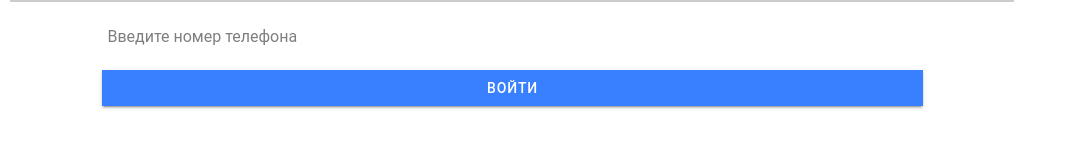
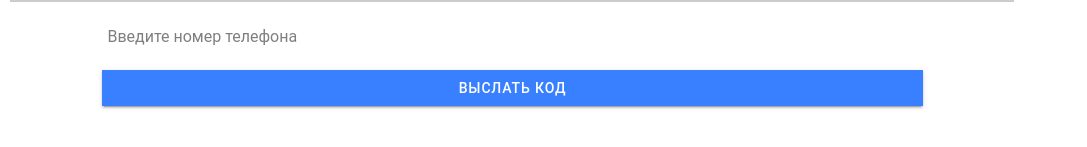
Before and after one commit to athletictools/client-area-frontend, a React (Create React App) app: page /contacts in a window 1280 px wide. Shown: the part 399-546 px from the top of the page, without its empty margins (0-1087 px from the left). Built offline with nearby package versions, Linux system fonts and the light colour scheme.

Commit message:
states for auth page

```diff
--- a/src/pages/auth/Auth.tsx
+++ b/src/pages/auth/Auth.tsx
@@ -25,14 +25,10 @@ enum AuthScreen {
 
 const SignInPage: React.FC<{ setUser: (user: User) => void }> = ({setUser}) => {
     const [phoneNumber, setPhoneNumber] = useState("");
+    const [code, setCode] = useState("");
     const [currentScreen, setCurrentScreen] = useState(AuthScreen.PHONE_INPUT);
 
-    const phoneEntered = (num: string) => {
-        setPhoneNumber(num);
-        setCurrentScreen(AuthScreen.PHONE_CONFIRMATION)
-    };
-
-    const codeEntered = (code: string) => {
+    const codeEntered = () => {
         (new AuthStore()).signIn(phoneNumber, code);
         setUser({fullName: "Hi, Evgeny"})
     };
@@ -66,8 +62,12 @@ const SignInPage: React.FC<{ setUser: (user: User) => void }> = ({setUser}) => {
                         <IonCol offset="1" size="10">
                             {
                                 currentScreen === AuthScreen.PHONE_INPUT ?
-                                    <PhoneNumber phoneNumber={phoneNumber} onPhoneEntered={phoneEntered}/> :
-                                    <ConfirmationCode phoneNumber={phoneNumber} onCodeEntered={codeEntered}/>
+                                    <PhoneNumber phoneNumber={phoneNumber}
+                                                 setPhoneNumber={setPhoneNumber}
+                                                 onPhoneEntered={
+                                                     () => setCurrentScreen(AuthScreen.PHONE_CONFIRMATION)
+                                                 }/> :
+                                    <ConfirmationCode code={code} setCode={setCode} onCodeEntered={codeEntered}/>
                             }
                         </IonCol>
                     </IonRow>
@@ -80,23 +80,25 @@ const SignInPage: React.FC<{ setUser: (user: User) => void }> = ({setUser}) => {
 
 interface PhoneNumberProps {
     phoneNumber: string;
-    onPhoneEntered: (num: string) => void;
+    setPhoneNumber: (num: string) => void;
+    onPhoneEntered: () => void;
 }
 
-const PhoneNumber: React.FC<PhoneNumberProps> = ({onPhoneEntered, phoneNumber}) => {
+const PhoneNumber: React.FC<PhoneNumberProps> = ({onPhoneEntered, phoneNumber, setPhoneNumber}) => {
     return (
         <>
             <IonRow>
                 <IonCol>
-                    <IonInput inputmode="tel" value={phoneNumber} placeholder="Введите номер телефона"/>
+                    <IonInput inputmode="tel"
+                              value={phoneNumber}
+                              onIonChange={e => setPhoneNumber(e.detail.value!)}
+                              placeholder="Введите номер телефона"/>
                 </IonCol>
             </IonRow>
 
             <IonRow>
                 <IonCol>
-                    <IonButton expand="full" onClick={() => {
-                        onPhoneEntered("")
-                    }}>Войти</IonButton>
+                    <IonButton expand="full" onClick={onPhoneEntered}>Выслать код</IonButton>
                 </IonCol>
             </IonRow>
         </>
@@ -105,24 +107,28 @@ const PhoneNumber: React.FC<PhoneNumberProps> = ({onPhoneEntered, phoneNumber})
 
 
 interface ConfirmationCodeProps {
-    phoneNumber: string;
-    onCodeEntered: (code: string) => void;
+    code: string;
+    setCode: (code: string) => void;
+    onCodeEntered: () => void;
 }
 
-const ConfirmationCode: React.FC<ConfirmationCodeProps> = ({onCodeEntered, phoneNumber}) => {
+const ConfirmationCode: React.FC<ConfirmationCodeProps> = ({code, onCodeEntered, setCode}) => {
     return (
         <>
             <IonRow>
                 <IonCol>
-                    <IonInput inputmode="tel" value={phoneNumber} placeholder="Введите код из смс"/>
+                    <IonInput inputmode="numeric"
+                              value={code}
+                              onIonChange={e => setCode(e.detail.value!)}
+                              placeholder="Введите код из смс"/>
                 </IonCol>
             </IonRow>
 
             <IonRow>
                 <IonCol>
                     <IonButton expand="full" onClick={() => {
-                        onCodeEntered("")
-                    }}>Войти</IonButton>
+                        onCodeEntered()
+                    }}>Подтвердить</IonButton>
                 </IonCol>
             </IonRow>
         </>
--- a/src/pages/contacts/ContactsPage.tsx
+++ b/src/pages/contacts/ContactsPage.tsx
@@ -15,6 +15,8 @@ import './ContactsPage.css';
 import React from "react";
 
 const LogoUrl = 'https://via.placeholder.com/150x150';
+
+
 const ContactsPage: React.FC = () => {
     return (
         <IonPage>
```
